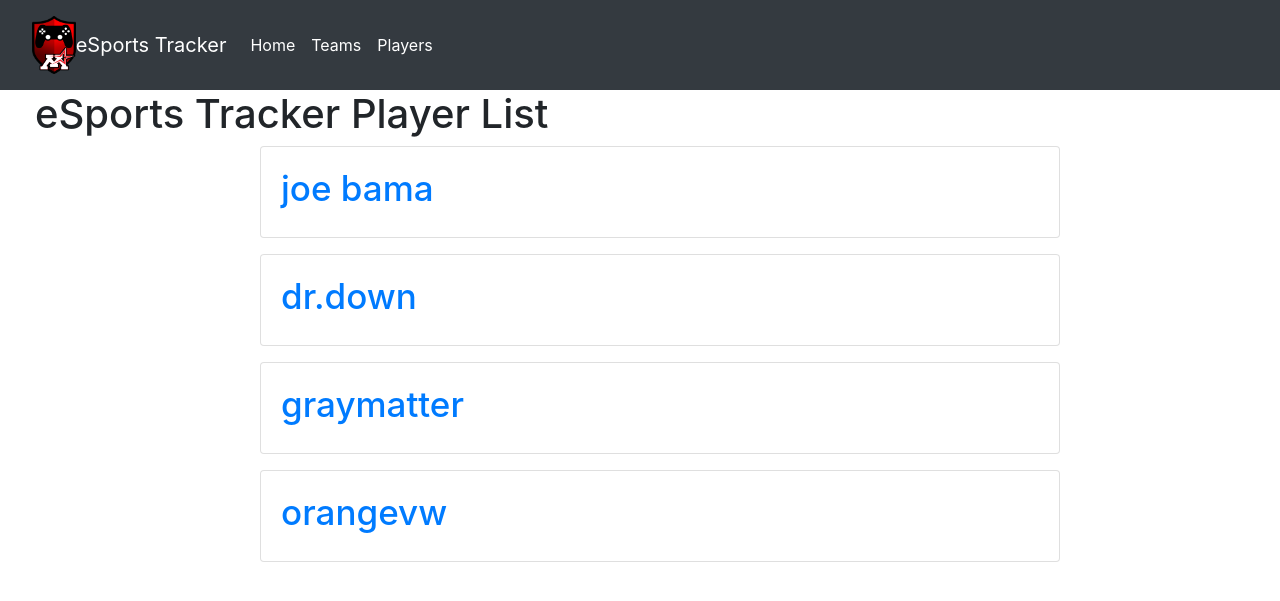
After one commit to stanahaataaka/esportsTracker, a Django app: page /tracker/players/ in a window 1280 px wide. The commit adds this page. Shown: the top 601 px of the page. Run offline with Django 5.2, Linux system fonts and the light colour scheme; data comes from the database, SQL or seed files in the repository.

Commit message:
added player_list.html and added players to be displayed under teams_list.html

```diff
--- a/tracker/admin.py
+++ b/tracker/admin.py
@@ -1,6 +1,7 @@
 from django.contrib import admin
-from .models import Team, Game
+from .models import Team, Game, Player
 
 # Register your models here.
 admin.site.register(Team)
 admin.site.register(Game)
+admin.site.register(Player)
--- a/tracker/models.py
+++ b/tracker/models.py
@@ -55,9 +55,9 @@ class Game(models.Model):
         return self.gameName
 
 # Player Model:
-class Players(models.Model):
+class Player(models.Model):
     playerID = models.IntegerField(unique=True,primary_key=True,auto_created=True)
-    players = models.CharField("Player", max_length=10)
+    team = models.ForeignKey('Team', on_delete=models.RESTRICT, null=True)
     age = models.IntegerField("Age")
     username = models.CharField("Username", max_length=10)
     kills = models.IntegerField("Kills")
@@ -66,11 +66,14 @@ class Players(models.Model):
     KDA = models.CharField('KDA', max_length=11)
     datePlayed = models.DateField(("Date Played"), auto_now=False, auto_now_add=False)
 
+    #ToString:
+    def __str__(self):
+        return self.username
+
 #Team Model:
 class Team(models.Model):
     teamName = models.CharField(max_length=25, unique=True, primary_key=True)
     game = models.ForeignKey('Game', on_delete=models.RESTRICT, null=True)
-    players = models.ForeignKey(Players, on_delete=models.RESTRICT, null=True)
 
     #ToString:
     def __str__(self):
--- a/tracker/templates/base_generic.html
+++ b/tracker/templates/base_generic.html
@@ -25,6 +25,7 @@
                   <div class="navbar-nav">
                     <a class="nav-item nav-link active" href="{% url 'index'%}">Home <span class="sr-only">(current)</span></a>
                     <a class="nav-item nav-link active" href="{% url 'teams'%}">Teams <span class="sr-only">(current)</span></a>
+                    <a class="nav-item nav-link active" href="{% url 'players'%}">Players <span class="sr-only">(current)</span></a>
                   </div>
                 </div>
               </nav>
--- /dev/null
+++ b/tracker/templates/tracker/player_list.html
@@ -0,0 +1,18 @@
+{% extends "base_generic.html" %}
+{% load static %}
+{% block content %}
+  <h1 style="margin-left: 35;">eSports Tracker Player List</h1>
+  {% if player_list %}
+    <ul>
+      {% for player in player_list %}
+        <div style="margin: auto; max-width: 800px;" class="card w-75 mb-3">
+          <div class="card-body">
+            <h5 style= "font-size: 35" class = "card-team-name"><a href="{{player.username}}">{{player.username}}</a></h5>
+          </div>
+        </div>
+      {% endfor %}
+    </ul>
+  {% else %}
+    <p style="margin-left: 400">There are no players for this school!</p>
+  {% endif %}
+{% endblock %}
--- a/tracker/urls.py
+++ b/tracker/urls.py
@@ -4,6 +4,7 @@ from . import views
 
 urlpatterns = [
     path('', views.index, name='index'),
-    path('teams/', views.TeamListView.as_view(), name='teams'),\
+    path('teams/', views.TeamListView.as_view(), name='teams'),
     path('teams/<str:pk>', views.TeamDetailView.as_view(), name='teams'),
+    path('players/', views.PlayerListView.as_view(), name='players'),
 ]
--- a/tracker/views.py
+++ b/tracker/views.py
@@ -1,6 +1,6 @@
 from django.shortcuts import render
 from django.views import generic
-from .models import Team, Game
+from .models import Team, Game, Player
 
 def index(request):
     #IOU needed homepage info
@@ -12,3 +12,7 @@ class TeamListView(generic.ListView):
 
 class TeamDetailView(generic.DetailView):
     model = Team
+
+class PlayerListView(generic.ListView):
+    model = Player
+    paginate_by = 10
```
Also changed, not shown: tracker/templates/tracker/team_list.html (+5 -10 lines), db.sqlite3, tracker/migrations/0008_rename_players_player_rename_players_team_player.py (added), tracker/migrations/0009_remove_player_players_remove_team_player_player_team.py (added).
